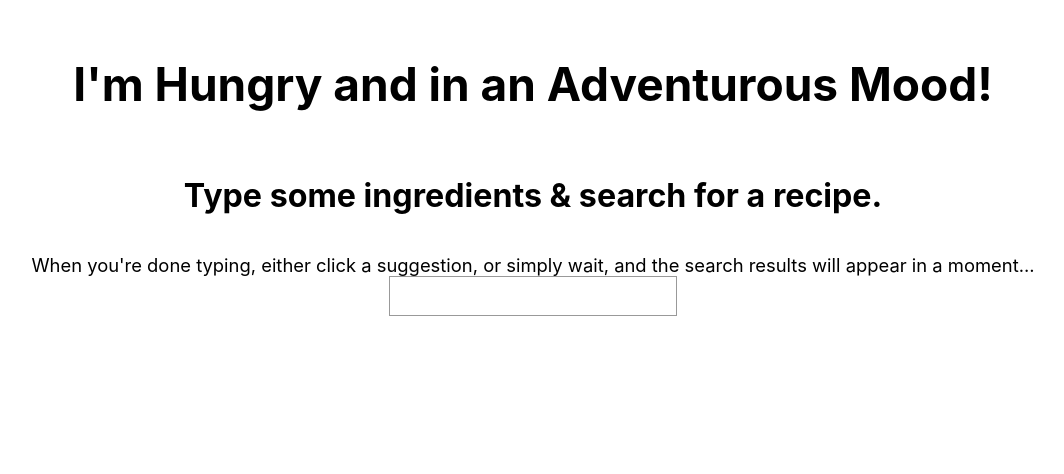
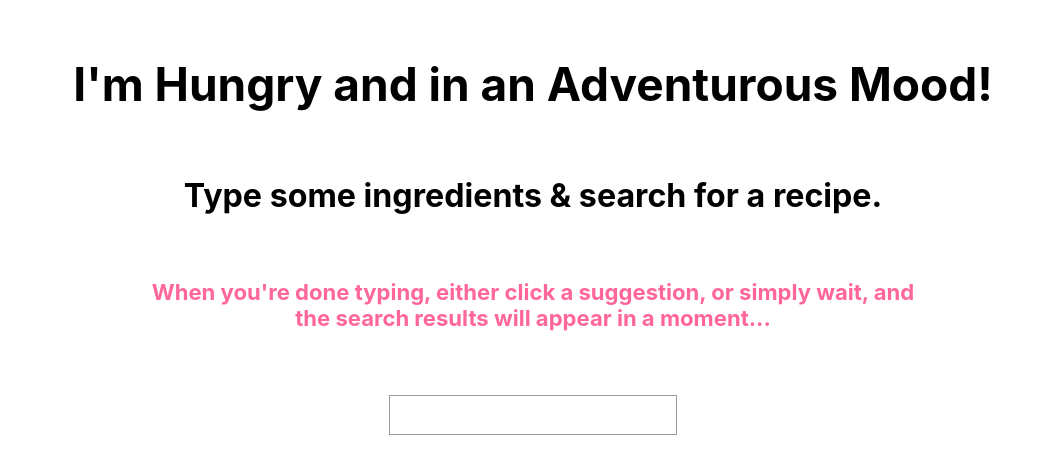
Before and after one commit to kostanzhoglo/recipe-search-dropdown, a React (Create React App) app: page / in a window 1280 px wide. Shown: the top 474 px of the page, without its empty margins (107-1171 px from the left). Built offline with nearby package versions, Linux system fonts and the light colour scheme.

Commit message:
Add instructions, and css for user on submitting input

```diff
--- a/src/containers/RecipeListContainer.js
+++ b/src/containers/RecipeListContainer.js
@@ -17,9 +17,9 @@ class RecipeListContainer extends Component {
       <div>
         <h1>I'm Hungry and in an Adventurous Mood!</h1>
         <h2>Type some ingredients & search for a recipe.</h2>
-        <div>
+        <h3>
           When you're done typing, either click a suggestion, or simply wait, and the search results will appear in a moment...
-        </div>
+        </h3>
         <RecipeSearch
           getRecipes={this.getRecipes}
           suggestions={ingredients}
--- a/src/index.css
+++ b/src/index.css
@@ -19,6 +19,12 @@ h2 {
   margin: 5%
 }
 
+h3 {
+  font-size: 1.2em;
+  color: #ff6699;
+  margin: 2%
+}
+
 .recipeAnswers div {
   font-size: 1.25em;
   width: 270px;
@@ -35,15 +41,18 @@ h2 {
   body { font-size: 85% }
   h1 { padding: 7% }
   h2 { margin: 3% }
+  h3 { margin: 5% }
 }
 
 @media only screen and (min-width: 768px) {
   body { font-size: 100% }
   h1 { padding: 2% }
+  h3 { margin-left: 10%; margin-right: 10% }
 }
 
 @media only screen and (min-width: 900px) {
   body { font-size: 115% }
+  h3 { margin-left: 20%; margin-right: 20% }
 }
 
 code {
```
